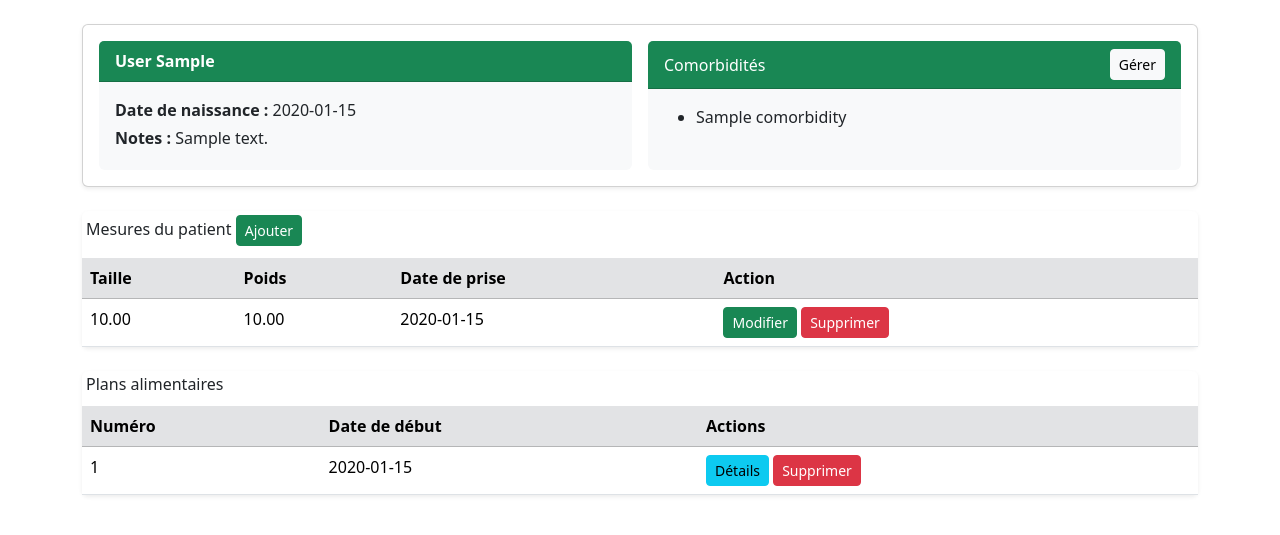
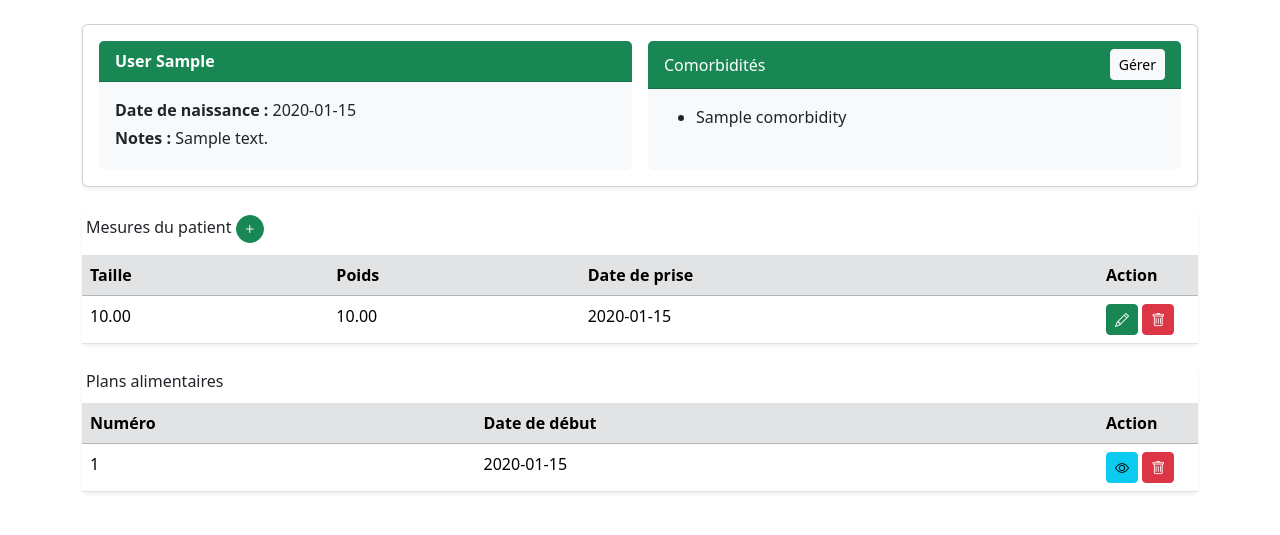
Before and after one commit to ZyDrew/DietLab-web, a FastAPI app: page /patients/1 in a window 1280 px wide. Shown: the part 56-591 px from the top of the page. Run offline with FastAPI, Linux system fonts and the light colour scheme; tables that the repository leaves empty hold one stand-in row (values such as "Sample post").

Commit message:
v0.0.16 - visual corrections + esthetic

```diff
--- a/app/routes/views.py
+++ b/app/routes/views.py
@@ -7,6 +7,7 @@ from app.database import get_db
 from app.dependencies.measurement_form import get_measurement_form
 from app.models.comorbidities import Comorbidities
 from app.models.meal_plan import MealPlan
+from app.models.meal_plan_food import MealPlanFood
 from app.models.patient_comorbidity import PatientComorbidity
 from app.models.patients import Patients
 from app.models.patient_measurement import PatientMeasurement
@@ -146,10 +147,13 @@ async def delete_patient(patient_id: int, request: Request, db: Session = Depend
     for comorbidity in comorbidities:
         db.delete(comorbidity)
 
-    #get all meal plan + delete
+    #get all meal plan & foods related + delete
     meal_plans = db.query(MealPlan).filter(MealPlan.patient_id == patient_id).all()
 
     for item in meal_plans:
+        meal_plan_foods = db.query(MealPlanFood).filter(MealPlanFood.plan_id == item.id).all()
+        for food in meal_plan_foods:
+            db.delete(food)
         db.delete(item)
 
     db.delete(patient)
--- a/app/templates/base.html
+++ b/app/templates/base.html
@@ -8,6 +8,7 @@
         <script src="https://unpkg.com/htmx.org@2.0.0" integrity="sha384-wS5l5IKJBvK6sPTKa2WZ1js3d947pvWXbPJ1OmWfEuxLgeHcEbjUUA5i9V5ZkpCw" crossorigin="anonymous"></script>
         <!--link rel="stylesheet" href="{{ request.url_for('static', path='/css/style.css') }}"-->
         <link href="https://cdn.jsdelivr.net/npm/bootstrap@5.3.8/dist/css/bootstrap.min.css" rel="stylesheet" integrity="sha384-sRIl4kxILFvY47J16cr9ZwB07vP4J8+LH7qKQnuqkuIAvNWLzeN8tE5YBujZqJLB" crossorigin="anonymous">
+        <link rel="stylesheet" href="https://cdn.jsdelivr.net/npm/bootstrap-icons@1.11.0/font/bootstrap-icons.css">
     </head>
     <body>
         <nav class="navbar navbar-dark bg-secondary px-4">
--- a/app/templates/dashboard.html
+++ b/app/templates/dashboard.html
@@ -9,7 +9,7 @@
         hx-target="#patient-form"
         hx-swap="innerHTML"
         hx-on::after-request="new bootstrap.Modal(document.getElementById('patientModal')).show()">
-    Nouveau patient
+    <i class="bi bi-plus-circle"></i> Nouveau patient
 </button>
 
 <!-- List of patients -->
--- a/app/templates/patients/delete_confirm.html
+++ b/app/templates/patients/delete_confirm.html
@@ -1,4 +1,4 @@
-<!-- templates/patients/delete_confirm.hmtl -->
+<!-- templates/patients/delete_confirm.html -->
 
 <div class="modal-header bg-success text-white">
     <h5 class="modal-title">Supprimer un patient</h5>
--- a/app/templates/patients/details.html
+++ b/app/templates/patients/details.html
@@ -59,7 +59,7 @@
                     <tr>
                         <th>Numéro</th>
                         <th>Date de début</th>
-                        <th>Actions</th>
+                        <th style="width: 100px;">Action</th>
                     </tr>
                 </thead>
                 <tbody>
@@ -68,8 +68,8 @@
                         <td>{{ meal_plan.id }}</td>
                         <td>{{ meal_plan.start_date }}</td>
                         <td>
-                            <a href="/meal_plan/{{ meal_plan.id }}" class="btn btn-sm btn-info">Détails</a>
-                            <button class="btn btn-sm btn-danger">Supprimer</button>
+                            <a href="/meal_plan/{{ meal_plan.id }}" class="btn btn-sm btn-info"><i class="bi bi-eye"></i></a>
+                            <button class="btn btn-sm btn-danger"><i class="bi bi-trash"></i></button>
                         </td>
                     </tr>
                     {% endfor %}
--- a/app/templates/patients/form.html
+++ b/app/templates/patients/form.html
@@ -4,7 +4,7 @@
     <h5 class="modal-title">{% if edit %}Modification du patient{% else %}Nouveau patient{% endif %}</h5>
     <button type="button" class="btn-close btn-close-white" data-bs-dismiss="modal"></button>
 </div>
-<form   {% if edit %}   hx-put="patients/{{ patient.id }}/edit"
+<form   {% if edit %}   hx-put="/patients/{{ patient.id }}/edit"
         {% else %}      hx-post="/patients/new"
         {% endif %}
         hx-target="#patient-list"
--- a/app/templates/patients/list.html
+++ b/app/templates/patients/list.html
@@ -16,20 +16,20 @@
             <td>{{ patient.firstname }}</td>
             <td>{{ patient.birthdate }}</td>
             <td>
-                <a href="/patients/{{ patient.id }}" class="btn btn-sm btn-info">Détails</a>
+                <a href="/patients/{{ patient.id }}" class="btn btn-sm btn-info"><i class="bi bi-eye"></i></a>
                 <button hx-get="/patients/{{ patient.id }}/edit"
                         hx-target="#patient-form"
                         hx-swap="innerHTML"
                         hx-on::after-request="new bootstrap.Modal(document.getElementById('patientModal')).show()"
                         class="btn btn-sm btn-success">
-                    Modifier
+                    <i class="bi bi-pencil"></i>
                 </button>
                 <button hx-get="/patients/{{ patient.id }}/delete"
                         hx-target="#confirmation-popup-patient-deletion"
                         hx-swap="innerHTML"
                         hx-on::after-request="new bootstrap.Modal(document.getElementById('ConfirmationPatientModal')).show()"
                         class="btn btn-sm btn-danger">
-                    Supprimer
+                    <i class="bi bi-trash"></i>
                 </button>
             </td>
         </tr>
--- a/app/templates/patients/measurements_tab.html
+++ b/app/templates/patients/measurements_tab.html
@@ -3,12 +3,13 @@
 <div id="measurements-table" class="card mb-4 border-0 shadow-sm">
     <h6 class="mb-2 p-1">
         Mesures du patient
-        <button class="btn btn-sm btn-success"
+        <button class="btn btn-success rounded-circle"
+                style="width: 28px; height: 28px; padding: 0"
                 hx-get="/patients/{{ patient.id }}/measurements/new"
                 hx-target="#manage-measurements-form"
                 hx-swap="innerHTML"
                 hx-on::after-request="new bootstrap.Modal(document.getElementById('measurementsModal')).show()">
-            Ajouter
+            <i class="bi bi-plus text-white"></i>
         </button>
     </h6>
     <div class="card-body p-0">
@@ -18,7 +19,7 @@
                     <th>Taille</th>
                     <th>Poids</th>
                     <th>Date de prise</th>
-                    <th>Action</th>
+                    <th style="width: 100px;">Action</th>
                 </tr>
             </thead>
             <tbody>
@@ -33,13 +34,13 @@
                                 hx-swap="innerHTML"
                                 hx-on::after-request="new bootstrap.Modal(document.getElementById('measurementsModal')).show()"
                                 class="btn btn-sm btn-success">
-                            Modifier
+                            <i class="bi bi-pencil"></i>
                         </button>
                         <button hx-delete="/patients/{{ patient.id }}/measurements/{{ measure.id }}"
                                 hx-target="#measurements-table"
                                 hx-swap="outerHTML"
                                 class="btn btn-sm btn-danger">
-                            Supprimer
+                            <i class="bi bi-trash"></i>
                         </button>
                     </td>
                 </tr>
```
